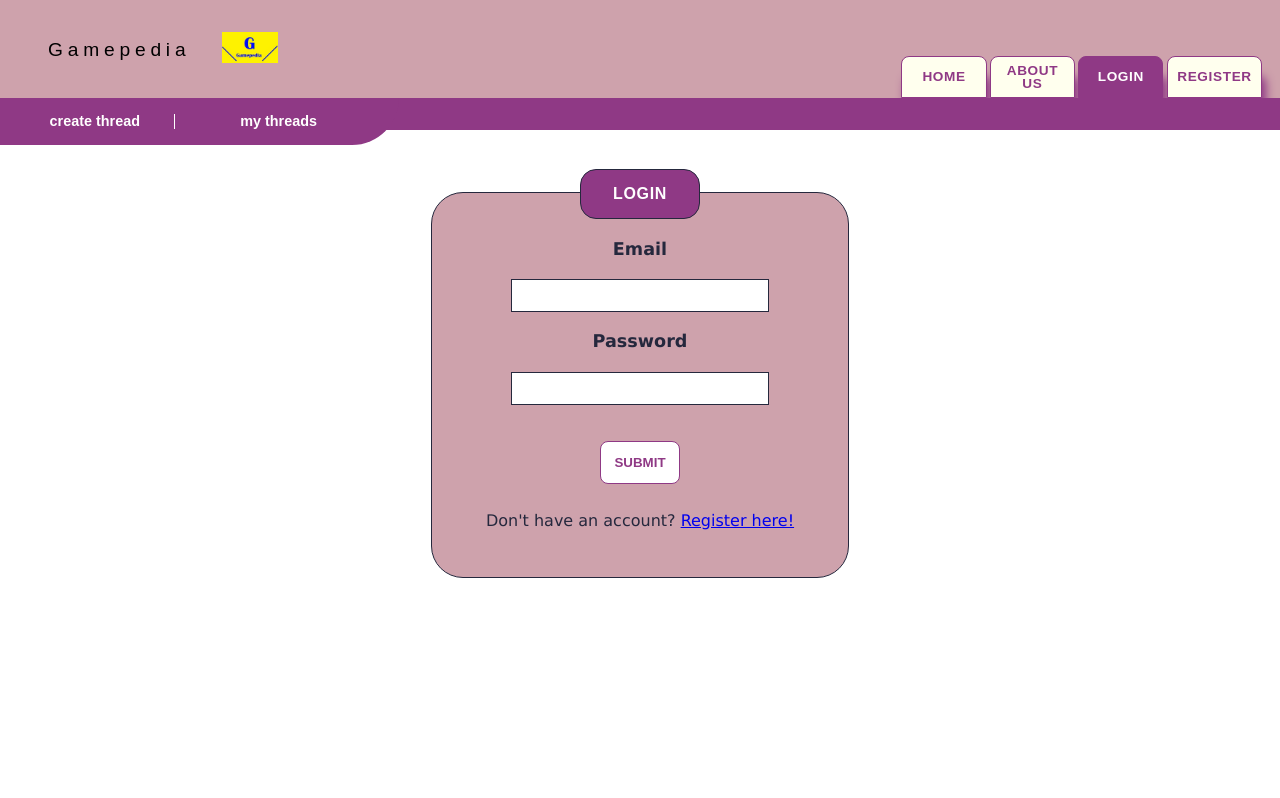
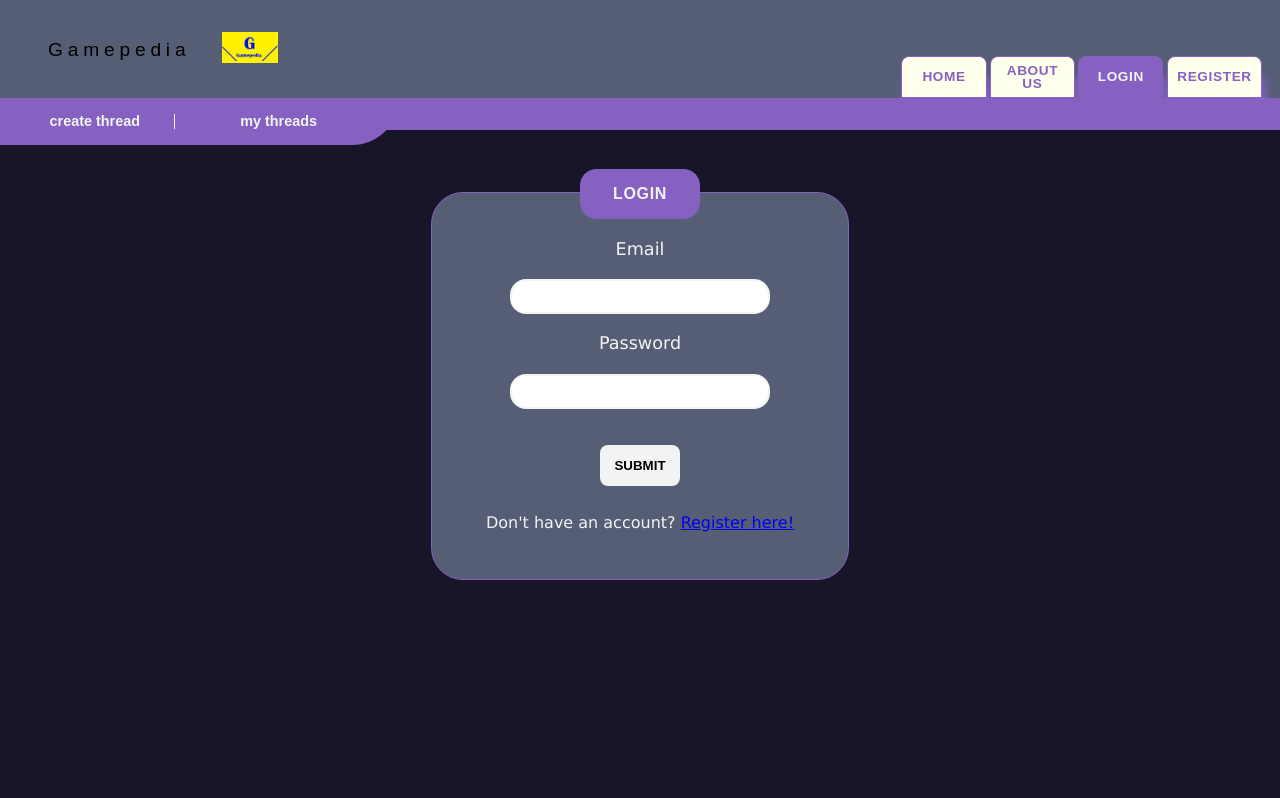
Before and after one commit to todorpetkov11/web-project-2022, an Angular app in the folder game-forum/: page /login in a window 1280 px wide. Shown: the top 798 px of the page. Built offline with nearby package versions, Linux system fonts and the light colour scheme.

Commit message:
style changes

```diff
--- a/game-forum/src/app/auth/login/login.component.html
+++ b/game-forum/src/app/auth/login/login.component.html
@@ -12,7 +12,9 @@
             </div>
 
             <label class="label" for="email">Email</label>
-            <input formControlName="email" class="input" type="text" name="email">
+            <input formControlName="email" class="input" type="text" name="email" [ngClass]="{'invalid': form.controls['email'].touched &&
+        form.controls['email'].invalid, 'valid':
+        form.controls['email'].valid}">
 
             <div class="error email-error" [ngClass]="{'error-visisble': form.controls['email'].touched &&
         form.controls['email'].invalid}">
@@ -20,7 +22,10 @@
             </div>
 
             <label class="label" for="password">Password</label>
-            <input formControlName="password" class="input" type="password" name="password">
+            <input formControlName="password" class="input" type="password" name="password"
+            [ngClass]="{'invalid': form.controls['password'].touched &&
+        form.controls['password'].invalid, 'valid':
+        form.controls['password'].valid}">
 
             <div class="error password-error" [ngClass]="{'error-visisble': form.controls['password'].touched &&
         form.controls['password'].invalid}">
--- a/game-forum/src/app/auth/register/register.component.html
+++ b/game-forum/src/app/auth/register/register.component.html
@@ -12,7 +12,10 @@
             </div>
 
             <label class="label" for="name">Username</label>
-            <input formControlName="username" class="input" type="text" name="name">
+            <input formControlName="username" class="input" type="text" name="name"
+            [ngClass]="{'invalid': form.controls['username'].touched &&
+        form.controls['username'].invalid, 'valid':
+        form.controls['username'].valid}">
 
             <div class="error username-error" [ngClass]="{'error-visisble': form.controls['username'].touched &&
         form.controls['username'].invalid}">
@@ -20,7 +23,10 @@
             </div>
 
             <label class="label" for="email">Email</label>
-            <input formControlName="email" class="input" type="email" name="email">
+            <input formControlName="email" class="input" type="email" name="email"
+            [ngClass]="{'invalid': form.controls['email'].touched &&
+        form.controls['email'].invalid, 'valid':
+        form.controls['email'].valid}">
 
             <div class="error email-error" [ngClass]="{'error-visisble': form.controls['email'].touched &&
         form.controls['email'].invalid}">
@@ -28,7 +34,10 @@
             </div>
 
             <label class="label" for="password">Password</label>
-            <input formControlName="password" class="input" type="password" name="password">
+            <input formControlName="password" class="input" type="password" name="password"
+            [ngClass]="{'invalid': form.controls['password'].touched &&
+        form.controls['password'].invalid, 'valid':
+        form.controls['password'].valid}">
 
             <div class="error password-error" [ngClass]="{'error-visisble': form.controls['password'].touched &&
         form.controls['password'].invalid}">
@@ -36,7 +45,10 @@
             </div>
 
             <label class="label" for="re-password">Repeat Password</label>
-            <input formControlName="rePassword" class="input" type="password" name="re-password">
+            <input formControlName="rePassword" class="input" type="password" name="re-password"
+            [ngClass]="{'invalid': form.controls['rePassword'].touched &&
+        form.controls['rePassword'].invalid, 'valid':
+        form.controls['rePassword'].valid}">
 
             <div class="error re-password-error" [ngClass]="{'error-visisble': form.controls['rePassword'].touched &&
         form.controls['rePassword'].invalid}">
--- a/game-forum/src/app/feature/threads/threads-list-item/threads-list-item.component.css
+++ b/game-forum/src/app/feature/threads/threads-list-item/threads-list-item.component.css
@@ -1,24 +1,11 @@
-.main-main {
-    margin: 0.4rem 0 0 10rem;
-    border: 1px solid var(--light);
-    border-radius: 1.2rem 1.2rem 0 0;
-    display: grid;
-    grid-template-rows: auto;
-    grid-template-columns: auto auto;
-    width: calc(75%) - 10rem;
-}
-
 .main-card {
     position: relative;
     padding: 1.5rem;
     cursor: pointer;
-    margin: 1rem;
-    color: var(--dark);
+    color: var(--white);
     border: 1px solid var(--light);
     transition: 0.3s ease-out;
-    display: flex;
-    flex-direction: column;
-    justify-content: space-between;
+    height: 10rem;
 }
 
 
@@ -34,7 +21,7 @@
 }
 
 .title {
-    font-size: 1.8rem;
+    font-size: 1.2rem;
     width: 50%;
 }
 
@@ -61,6 +48,7 @@
 }
 
 .main-card .card-img {
+    height: 8rem;
     max-width: 50%;
     border-radius: 2rem;
 }
@@ -74,6 +62,8 @@
 }
 
 .main-card:hover {
-    border-color: var(--dark);
-    border-radius: 2.5rem;
+    border-color: var(--white);
+    border-radius: 2rem;
+    background-color: var(--dark);
+    color: var(--white);
 }
--- a/game-forum/src/app/feature/threads/threads-list-item/threads-list-item.component.html
+++ b/game-forum/src/app/feature/threads/threads-list-item/threads-list-item.component.html
@@ -4,7 +4,6 @@
             <p class="title">{{thread.title}}</p>
             <p class="game">{{thread.game}}</p>
         </section>
-
     </div>
     <div class="card-wrap">
         <section class="main-card-explain">
--- a/game-forum/src/app/feature/threads/threads-list/threads-list.component.css
+++ b/game-forum/src/app/feature/threads/threads-list/threads-list.component.css
@@ -1,17 +1,20 @@
 .main-main {
     margin: 0.4rem 0 0 10rem;
-    border: 1px solid var(--light);
-    border-radius: 1.2rem 1.2rem 0 0;
+    padding: 2rem;
+    border-radius: 2rem;
     display: grid;
     grid-template-columns: auto auto;
     grid-template-rows: auto;
-    height: 100vh;
+    gap: 2rem;
+    background-color: var(--light);
 }
 
+
 .loading {
-    text-align: center;
     font-size: 2rem;
-    margin: 0.4rem 0 0 10rem;
+    position: absolute;
+    top: 50%;
+    left: 50%;
 }
 
 .no-data {
--- a/game-forum/src/app/shared/aside/aside.component.css
+++ b/game-forum/src/app/shared/aside/aside.component.css
@@ -7,6 +7,7 @@
     font-size: 1.3rem;
     font-weight: bold;
     margin-bottom: 0.4rem;
+    color: var(--white);
 }
 
 .search input {
@@ -22,15 +23,16 @@
     border-radius: 50%;
     padding: 0.2rem;
     background-color: var(--primary);
-    color: var(--light);
+    color: var(--white);
+    margin-left: 1rem ;
     cursor: pointer;
     transition: 0.2s ease-in-out;
 }
 
 .search button:hover {
-    background-color: var(--light);
-    color: var(--primary);
-    border: 1px solid var(--primary);
+    background-color: var(--white);
+    color: var(--dark);
+    border: 1px solid var(--dark);
 }
 
 .aside-list-title {
@@ -38,19 +40,31 @@
     font-size: 1.3rem;
     padding-top: 1rem;
     padding-bottom: 0.4rem;
+    color: var(--white);
 }
 
 .list-item {
     padding: 0.5rem;
-    text-align: left;
+    text-align: center;
     cursor: pointer;
     border-radius: 0.5rem;
     transition: 0.2s ease-in-out;
+
+
 }
 
-.list-item:hover {
-    background-color: var(--primary);
-    color: var(--light);
+.list-item > * {
+    text-decoration: none;
+    color: var(--white);
+}
+
+.list-item:hover{
+    background-color: var(--white);
+
+}
+
+.list-item:hover > * {
+    color: var(--dark);
 }
 
 .aside-list-lists {
--- a/game-forum/src/app/shared/aside/aside.component.html
+++ b/game-forum/src/app/shared/aside/aside.component.html
@@ -1,10 +1,10 @@
 <section class="aside">
     <aside class="aside-aside">
-        <!-- <section class="search">
+        <section class="search">
             <p>quickserach</p>
             <input type="text">
             <button type="button">go</button>
-        </section> -->
+        </section>
         <section class="aside-list">
             <p class="aside-list-title">genre</p>
             <div class="aside-list-lists">
--- a/game-forum/src/assets/buttons.css
+++ b/game-forum/src/assets/buttons.css
@@ -2,18 +2,17 @@
     margin-top: 1rem;
     padding: 0.8rem 0.6rem;
     width: 25%;
-    color: var(--primary);
-    background-color: white;
+    background-color: var(--white);
     font-weight: bold;
     text-transform: uppercase;
     border-radius: 0.5rem;
-    border: 0.1rem solid var(--primary);
+    border: none;
     transition: 0.2s ease-in-out;
 }
 
 .form-btn:hover {
     background-color: var(--primary);
-    color: white;
+    color: var(--white);
     cursor: pointer;
 }
 
--- a/game-forum/src/assets/forms.css
+++ b/game-forum/src/assets/forms.css
@@ -9,7 +9,7 @@ main {
     position: relative;
     margin: 12rem 30rem 5rem 30rem;
     padding: 3rem;
-    border: 1px solid var(--dark);
+    border: 1px solid var(--primary);
     border-radius: 2rem;
     display: flex;
     flex-direction: column;
@@ -26,11 +26,12 @@ main {
     color: var(--white);
     padding: 1rem 2rem;
     border-radius: 1rem;
-    border: 1px solid var(--dark);
+    border: 1px solid var(--primary);
 }
 
 .main-form p {
     margin-top: 1.8rem;
+    color: var(--white);
 }
 
 .form-form {
@@ -44,14 +45,13 @@ main {
 .label {
     margin-bottom: 1.3rem;
     font-size: 1.1rem;
-    font-weight: bold;
+    color: var(--white);
+
 }
 
 .file-input {
     display: none;
 }
-
-
 
 .input {
     transition: 0.2s ease-in-out;
@@ -59,7 +59,8 @@ main {
     padding: 0.5rem;
     width: 100%;
     color: var(--dark);
-    border: 1px solid var(--dark);
+    border: 2px solid var(--white);
+    border-radius: 1rem;
 }
 
 .select {
@@ -85,12 +86,12 @@ main {
     resize: none;
 }
 
-.input-invalid {
+.invalid {
     border-color: var(--red);
 }
 
-.input-valid {
-    border-color: var(--green);
+.valid {
+    border-color: green;
 }
 
 .file-upload {
@@ -105,7 +106,7 @@ main {
 
 
 .error {
-    background-color: var(--light);
+    background-color: var(--dark);
     color: var(--red);
     font-size: 0.8rem;
     padding: 0.5rem;
@@ -116,6 +117,7 @@ main {
     text-align: center;
     transition: 0.2s ease-in-out;
     width: 100%;
+    border-radius: 2rem;
 }
 
 .error p {
--- a/game-forum/src/assets/styles.css
+++ b/game-forum/src/assets/styles.css
@@ -5,15 +5,25 @@
 
 
 :root {
-    --primary:#8F3985;
-    --dark: #25283D;
-    --light: #CEA2AC;
-    --white: white;
+    --primary:#8661C1;
+    --dark: #181528;
+    --light: #565E76;
+    --white: #F2F4F3;
     --red: #F2020A;
-    --green: #BBCF3A;
+    --green: green;
 
 }
 
 body {
     overflow-x:hidden;
+    background-color: var(--dark);
 }
+
+input::selection {
+    background-color: var(--primary);
+    color: var(--white);
+}
+
+input:focus {
+    outline: none;
+}
```
Also changed, not shown: 1 other file (tests, documents, lock files or other folders).
